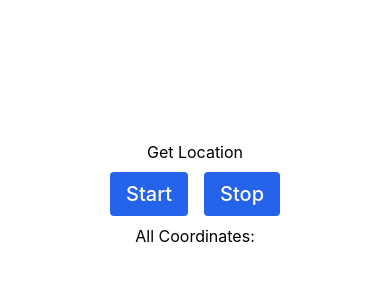
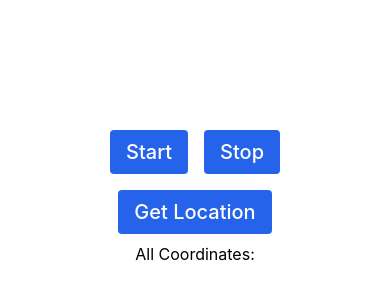
Before and after one commit to satyamSknEns/gpstracker, a React (Create React App) app: page /get-location in a window 390 px wide. Shown: the part 228-528 px from the top of the page. Built offline with nearby package versions, Linux system fonts and the light colour scheme.

Commit message:
changes in geoLocation function for mobile1

```diff
--- a/src/pages/geoLocation.js
+++ b/src/pages/geoLocation.js
@@ -15,7 +15,7 @@ const GeoLocation = () => {
     }
   }, []);
 
-  const getLocation = () => {
+  const handleStart = () => {
     if (navigator.geolocation) {
       navigator.geolocation.watchPosition(
         (position) => {
@@ -33,6 +33,11 @@ const GeoLocation = () => {
       );
     } else {
       console.error("Geolocation is not supported by this browser.");
+    }
+  };
+  const handleStop = () => {
+    if (navigator.geolocation) {
+      navigator.geolocation.clearWatch(handleStart);
     }
   };
 
@@ -57,11 +62,11 @@ const GeoLocation = () => {
       );
     }
   };
-  const handleStopPoint = () => {
-    if (navigator.geolocation) {
-      navigator.geolocation.clearWatch(handleStartPoint);
-    }
-  };
+  // const handleStopPoint = () => {
+  //   if (navigator.geolocation) {
+  //     navigator.geolocation.clearWatch(handleStartPoint);
+  //   }
+  // };
 
   let apiEndpoint = `https://api.opencagedata.com/geocode/v1/json`;
   let apiKey = `5fbb4d8974974b549e012b3cdb059919`;
@@ -85,7 +90,20 @@ const GeoLocation = () => {
   return (
     <section className="flex flex-col items-center justify-center min-h-screen">
       <div>
-        <button onClick={getLocation}>Get Location</button>
+        <div className="flex">
+        <button
+            className="text-xl font-medium p-2 px-4 m-2 bg-blue-600 rounded text-white"
+            onClick={handleStart}
+          >
+            Start
+          </button>
+          <button
+            className="text-xl font-medium p-2 px-4 m-2 bg-blue-600 rounded text-white"
+            onClick={handleStop}
+          >
+            Stop
+          </button>
+        </div>
         {location ? (
           <div>
             <h2>Your Location Details:</h2>
@@ -100,13 +118,7 @@ const GeoLocation = () => {
             className="text-xl font-medium p-2 px-4 m-2 bg-blue-600 rounded text-white"
             onClick={handleStartPoint}
           >
-            Start
-          </button>
-          <button
-            className="text-xl font-medium p-2 px-4 m-2 bg-blue-600 rounded text-white"
-            onClick={handleStopPoint}
-          >
-            Stop
+            Get Location
           </button>
         </div>
         {coordinates.latitude && (
```
